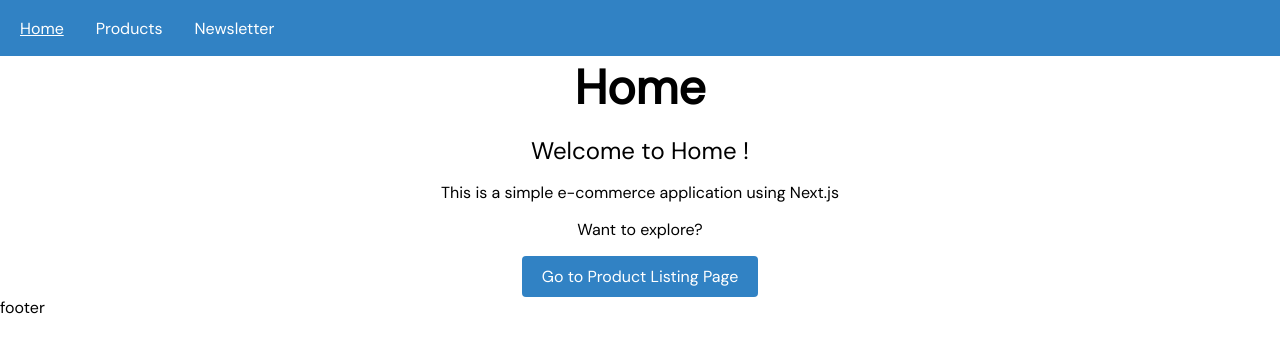
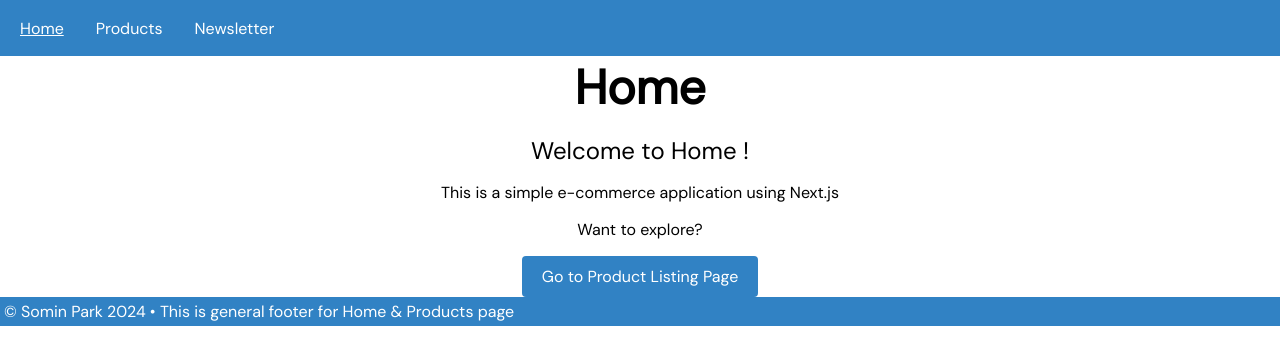
Before and after one commit to sominparrrk/next-js-e-commerce, a Next.js app: page / in a window 1280 px wide. Shown: the top 364 px of the page. Built offline with nearby package versions, Linux system fonts and the light colour scheme.

Commit message:
feat: add Footer components

```diff
--- a/src/app/(main)/layout.tsx
+++ b/src/app/(main)/layout.tsx
@@ -2,6 +2,7 @@
 import { DM_Sans } from 'next/font/google';
 import '../globals.css';
 import Navbar from '@/components/Navbar/Navbar';
+import Footer from '@/components/Footer/Footer';
 
 const openSans = DM_Sans({
   subsets: ['latin'],
@@ -20,7 +21,9 @@ export default function RootLayout({
           <Navbar />
         </header>
         <main>{children}</main>
-        <footer>footer</footer>
+        <footer>
+          <Footer />
+        </footer>
       </body>
     </html>
   );
--- a/src/app/newsletter/layout.tsx
+++ b/src/app/newsletter/layout.tsx
@@ -1,5 +1,6 @@
 import { DM_Sans } from 'next/font/google';
 import '../globals.css';
+import SubFooter from '@/components/SubFooter/SubFooter';
 
 const openSans = DM_Sans({
   subsets: ['latin'],
@@ -15,7 +16,9 @@ export default function NewsletterLayout({
     <html lang='en' className={openSans.className}>
       <body>
         <section>{children}</section>
-        <footer>this footer is only for newsletter</footer>
+        <footer>
+          <SubFooter />
+        </footer>
       </body>
     </html>
   );
--- /dev/null
+++ b/src/components/Footer/Footer.module.css
@@ -0,0 +1,5 @@
+.footer {
+  padding: var(--spacing-4);
+  color: var(--white);
+  background-color: var(--primary);
+}
--- /dev/null
+++ b/src/components/Footer/Footer.tsx
@@ -0,0 +1,9 @@
+import styles from './Footer.module.css';
+
+export default function Footer(){
+  return (
+    <div className={styles.footer}>
+      <span>© Somin Park 2024 • This is general footer for Home & Products page</span>
+    </div>
+  )
+};
--- /dev/null
+++ b/src/components/SubFooter/SubFooter.module.css
@@ -0,0 +1,8 @@
+.footer {
+  position: absolute;
+  bottom: 0;
+  width: 100%;
+  padding: var(--spacing-4);
+  color: var(--white);
+  background-color: var(--black);
+}
```
Also changed, not shown: src/components/SubFooter/SubFooter.tsx (added, +9 -0 lines), 2 other files (tests, documents, lock files or other folders).
